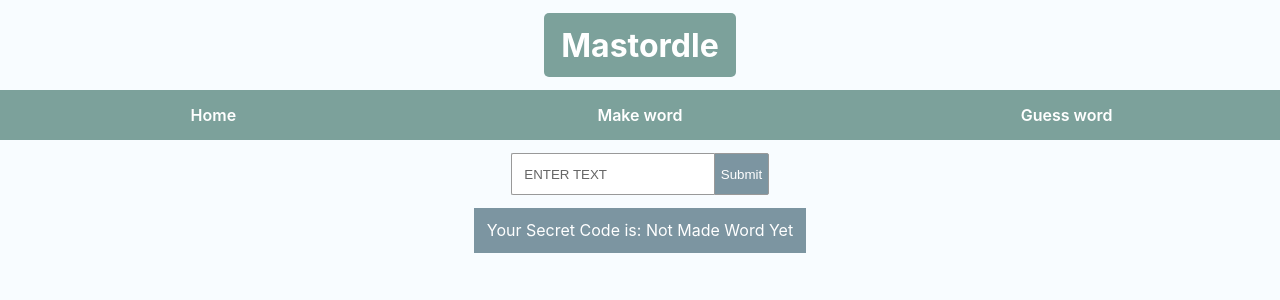
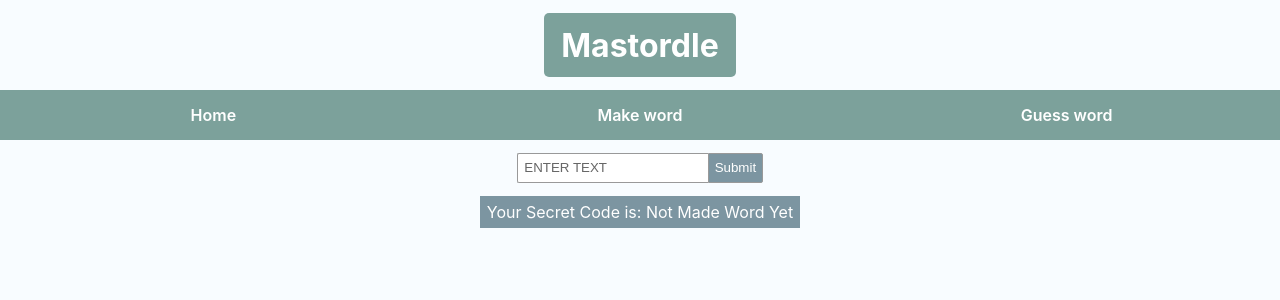
Before and after one commit to Hriday1321/Originalll, a React (Create React App) app: page /make in a window 1280 px wide. Shown: the top 300 px of the page. Built offline with nearby package versions, Linux system fonts and the light colour scheme.

Commit message:
just board now

```diff
--- a/src/components/Make/Make.elements.js
+++ b/src/components/Make/Make.elements.js
@@ -19,7 +19,8 @@ export const Input = styled.input`
 export const Inputs = styled.div`
     display: flex;
     justify-content: center;
-    margin: 1%;
+    width: 50%;
+    margin: 1% auto;
 `;
 
 export const Button = styled.button`
```
